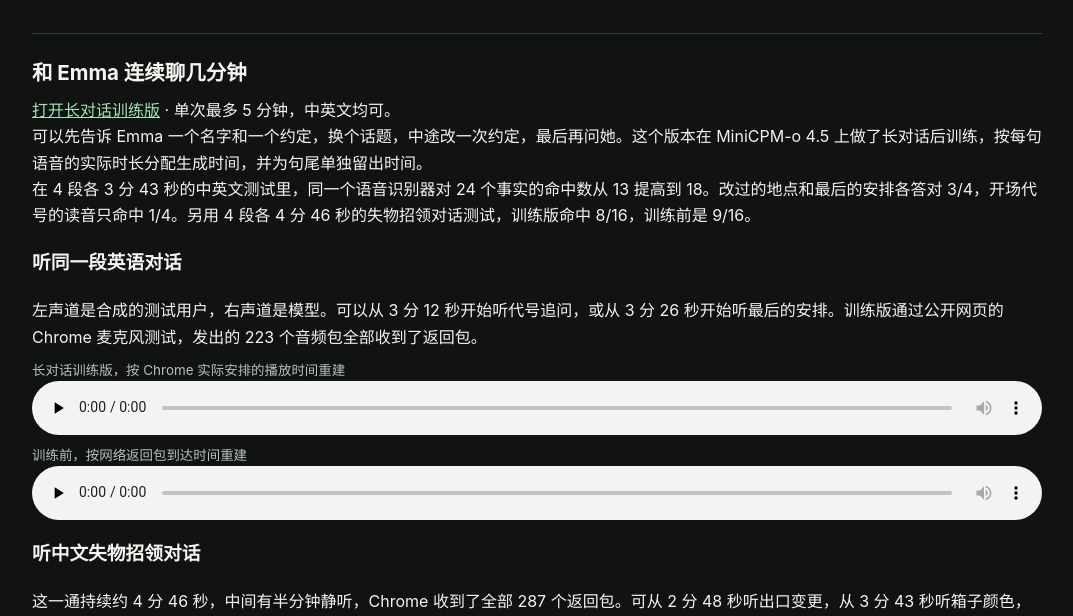
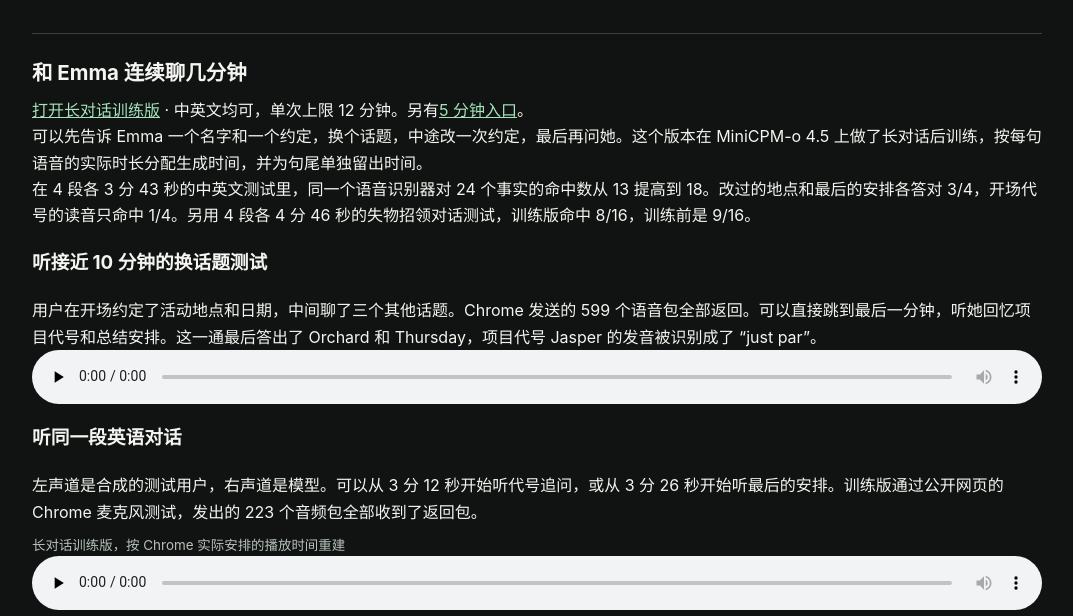
Before and after one commit to leehomyc/emma-motion-research-preview, a plain HTML site: page index.html in a window 1280 px wide. Shown: the part 160-776 px from the top of the page, without its empty margins (103-1176 px from the left). Drawn offline with Linux system fonts and the light colour scheme.

Commit message:
Publish the public twelve-minute endpoint and complete long-session recording

```diff
--- a/index.html
+++ b/index.html
@@ -10,9 +10,12 @@ section{margin-top:2.2rem;padding-top:1.4rem;border-top:1px solid #36423b}.pair{
 <style>button{font:inherit;background:#273c30;border:1px solid #749882;color:#e6f2e8;padding:.4rem .8rem;border-radius:6px;cursor:pointer}button[hidden]{display:none}</style></head>
 <body><main><header><h1>Emma 全脸生成实验</h1><p>这里展示学校研究原型生成的有声视频。</p></header>
 <section id="long-live"><h2>和 Emma 连续聊几分钟</h2>
-<p><a href="https://speeds-dodge-italiano-comic.trycloudflare.com/">打开长对话训练版</a> · 单次最多 5 分钟，中英文均可。</p>
+<p><a href="https://suggest-population-devon-mesa.trycloudflare.com/">打开长对话训练版</a> · 中英文均可，单次上限 12 分钟。另有<a href="https://speeds-dodge-italiano-comic.trycloudflare.com/">5 分钟入口</a>。</p>
 <p>可以先告诉 Emma 一个名字和一个约定，换个话题，中途改一次约定，最后再问她。这个版本在 MiniCPM-o 4.5 上做了长对话后训练，按每句语音的实际时长分配生成时间，并为句尾单独留出时间。</p>
 <p>在 4 段各 3 分 43 秒的中英文测试里，同一个语音识别器对 24 个事实的命中数从 13 提高到 18。改过的地点和最后的安排各答对 3/4，开场代号的读音只命中 1/4。另用 4 段各 4 分 46 秒的失物招领对话测试，训练版命中 8/16，训练前是 9/16。</p>
+<h3>听接近 10 分钟的换话题测试</h3>
+<p>用户在开场约定了活动地点和日期，中间聊了三个其他话题。Chrome 发送的 599 个语音包全部返回。可以直接跳到最后一分钟，听她回忆项目代号和总结安排。这一通最后答出了 Orchard 和 Thursday，项目代号 Jasper 的发音被识别成了 “just par”。</p>
+<audio aria-label="近十分钟英语换题通话" controls preload="none" src="ten-minute-call.m4a"></audio>
 <h3>听同一段英语对话</h3>
 <p>左声道是合成的测试用户，右声道是模型。可以从 3 分 12 秒开始听代号追问，或从 3 分 26 秒开始听最后的安排。训练版通过公开网页的 Chrome 麦克风测试，发出的 223 个音频包全部收到了返回包。</p>
 <figure><figcaption>长对话训练版，按 Chrome 实际安排的播放时间重建</figcaption><audio aria-label="训练版完整通话" controls preload="none" src="long-trained-call.m4a"></audio></figure>
```
Also changed, not shown: 1 other file.
